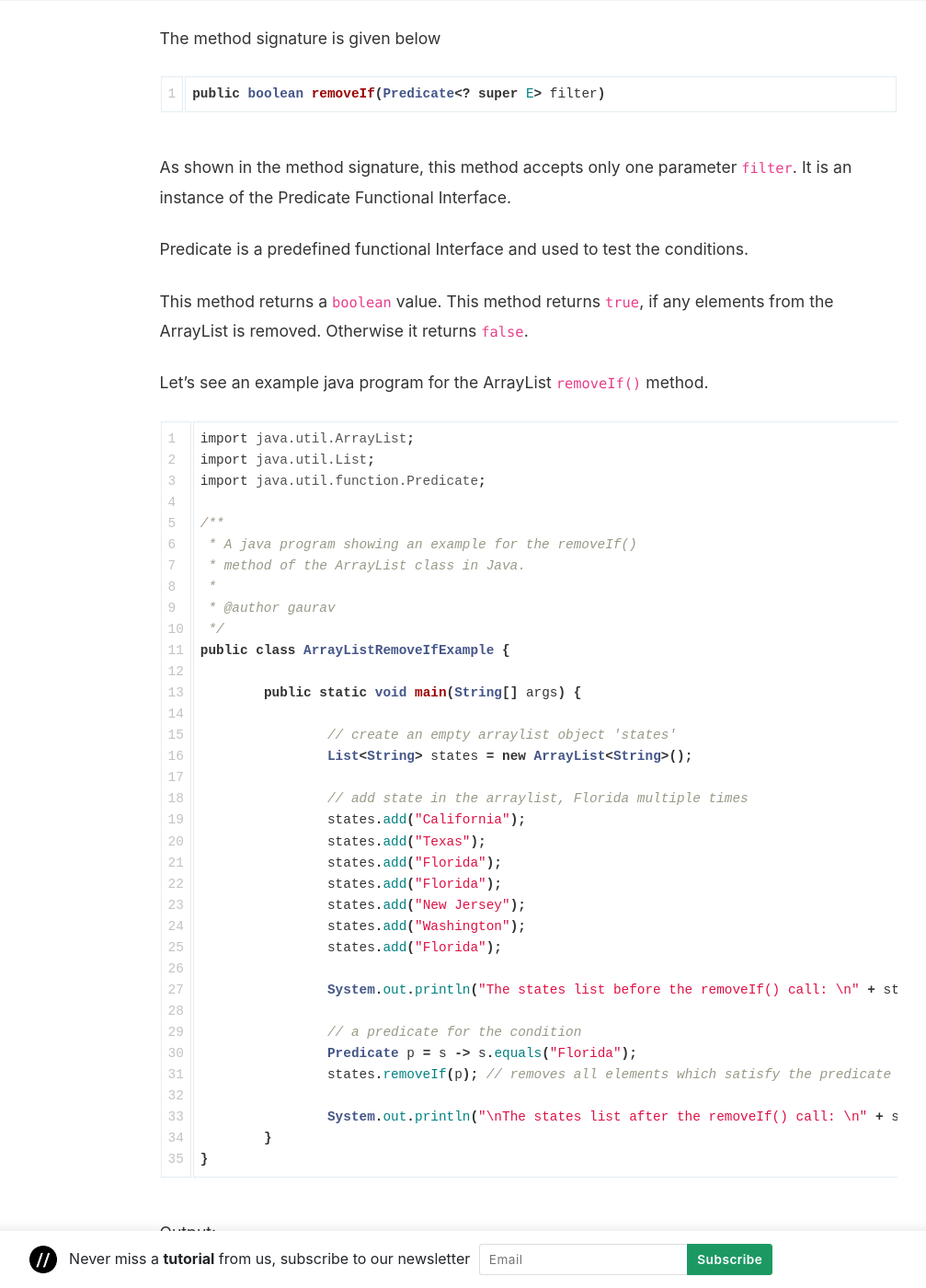
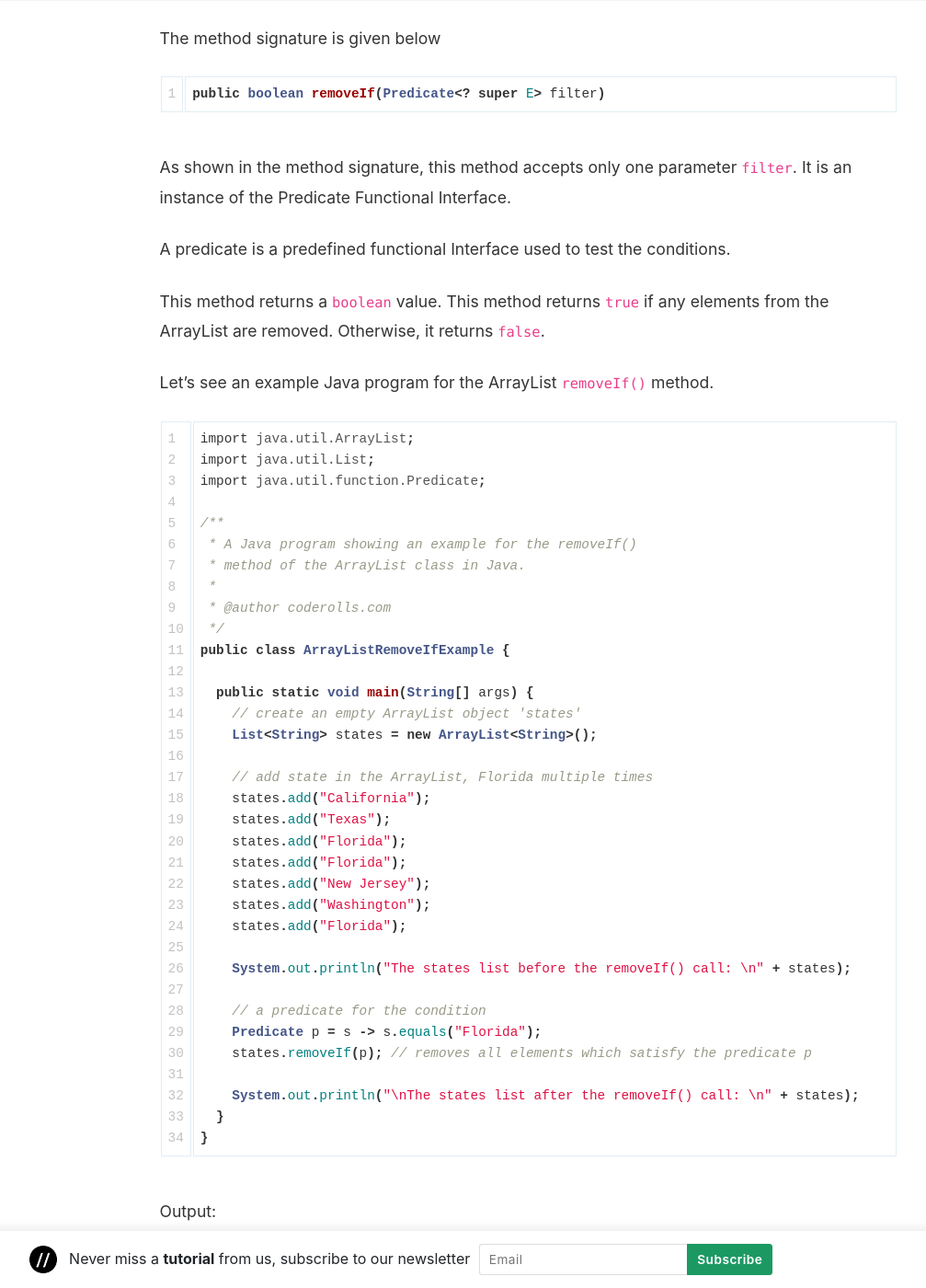
Before and after one commit to coderolls/coderolls-blog, a Jekyll site: the page built from _posts/collections/arraylist/2022-01-01-arraylist-removeif-method.md, in a window 1280 px wide and 1400 px high, scrolled down 1043 px. Shown: the whole window at 92% size, without its empty margins (204-1211 px from the left). Built offline with Jekyll 4.4.1, drawn with Linux system fonts in a browser that asks for light colours; nearby versions of some CDN libraries; comment, search, counter and statistics services are not loaded; some of the changed text lies outside the part shown.

Commit message:
Update 2022-01-01-arraylist-removeif-method.md

````diff
--- a/_posts/collections/arraylist/2022-01-01-arraylist-removeif-method.md
+++ b/_posts/collections/arraylist/2022-01-01-arraylist-removeif-method.md
@@ -4,7 +4,7 @@ title: "ArrayList removeIf() method"
 author: gaurav
 categories: [Collections, ArrayList]
 toc: true
-description: "In this tutorial, we will see the removeIf(Predicate filter) method of the Arraylist class in Java."
+description: "In this tutorial, we will see the removeIf(Predicate filter) method of the ArrayList class in Java."
 ---
 In this tutorial, we will see the `removeIf(Predicate filter)` method of the  [ArrayList class in Java](https://coderolls.com/arraylist-in-java/). This method removes all of the elements of this collection that satisfy the given predicate.
 
@@ -32,11 +32,11 @@ public boolean removeIf(Predicate<? super E> filter)
 
 As shown in the method signature, this method accepts only one parameter `filter`. It is an instance of the Predicate Functional Interface.
 
-Predicate is a predefined functional Interface and used to test the conditions.
+A predicate is a predefined functional Interface used to test the conditions.
 
-This method returns a `boolean` value. This method returns `true`, if any elements from the ArrayList is removed. Otherwise it returns `false`.
+This method returns a `boolean` value. This method returns `true` if any elements from the ArrayList are removed. Otherwise, it returns `false`.
 
-Let's see an example java program for the ArrayList `removeIf()` method.
+Let's see an example Java program for the ArrayList `removeIf()` method.
 
 ```java
 import java.util.ArrayList;
@@ -44,35 +44,34 @@ import java.util.List;
 import java.util.function.Predicate;
 
 /**
- * A java program showing an example for the removeIf()
+ * A Java program showing an example for the removeIf()
  * method of the ArrayList class in Java.
  *
- * @author gaurav
+ * @author coderolls.com
  */
 public class ArrayListRemoveIfExample {
 
-	public static void main(String[] args) {
+  public static void main(String[] args) {
+    // create an empty ArrayList object 'states'
+    List<String> states = new ArrayList<String>();
 
-		// create an empty arraylist object 'states'
-		List<String> states = new ArrayList<String>();
+    // add state in the ArrayList, Florida multiple times
+    states.add("California");
+    states.add("Texas");
+    states.add("Florida");
+    states.add("Florida");
+    states.add("New Jersey");
+    states.add("Washington");
+    states.add("Florida");
 
-		// add state in the arraylist, Florida multiple times
-		states.add("California");
-		states.add("Texas");
-		states.add("Florida");
-		states.add("Florida");
-		states.add("New Jersey");
-		states.add("Washington");
-		states.add("Florida");
+    System.out.println("The states list before the removeIf() call: \n" + states);
 
-		System.out.println("The states list before the removeIf() call: \n" + states);
+    // a predicate for the condition
+    Predicate p = s -> s.equals("Florida");
+    states.removeIf(p); // removes all elements which satisfy the predicate p
 
-		// a predicate for the condition
-		Predicate p = s -> s.equals("Florida");
-		states.removeIf(p); // removes all elements which satisfy the predicate p
-
-		System.out.println("\nThe states list after the removeIf() call: \n" + states);
-	}
+    System.out.println("\nThe states list after the removeIf() call: \n" + states);
+  }
 }
 ```
 
@@ -94,6 +93,6 @@ public boolean removeIf(Predicate<? super E> filter)
 ```
 ---
 
-The example java program used in the above article can be found at [this GitHub repository](https://github.com/coderolls/blogpost-coding-examples/tree/main/collections/arraylist/arraylist-removeif-method).
+The example Java program used in the above article can be found at [this GitHub repository](https://github.com/coderolls/blogpost-coding-examples/tree/main/collections/arraylist/arraylist-removeif-method).
 
 Please write your thoughts in the comment section below.
````
